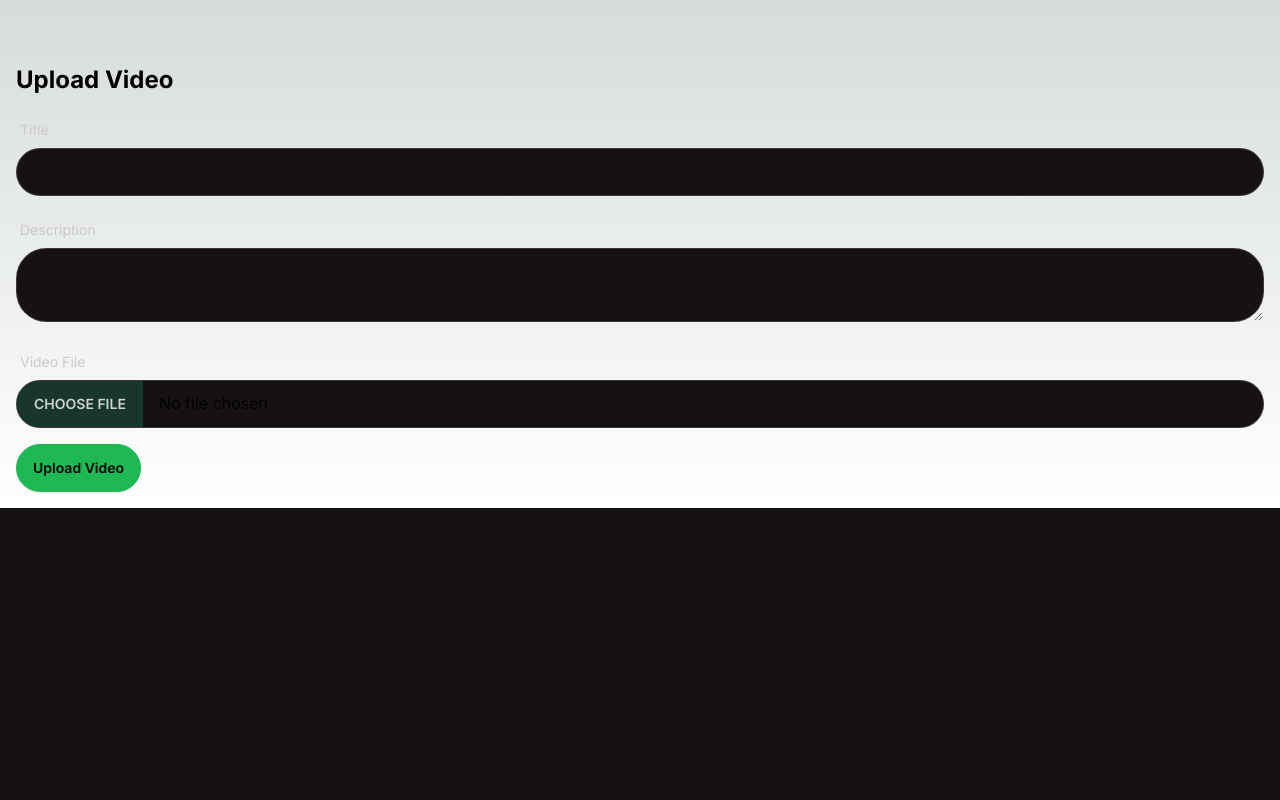
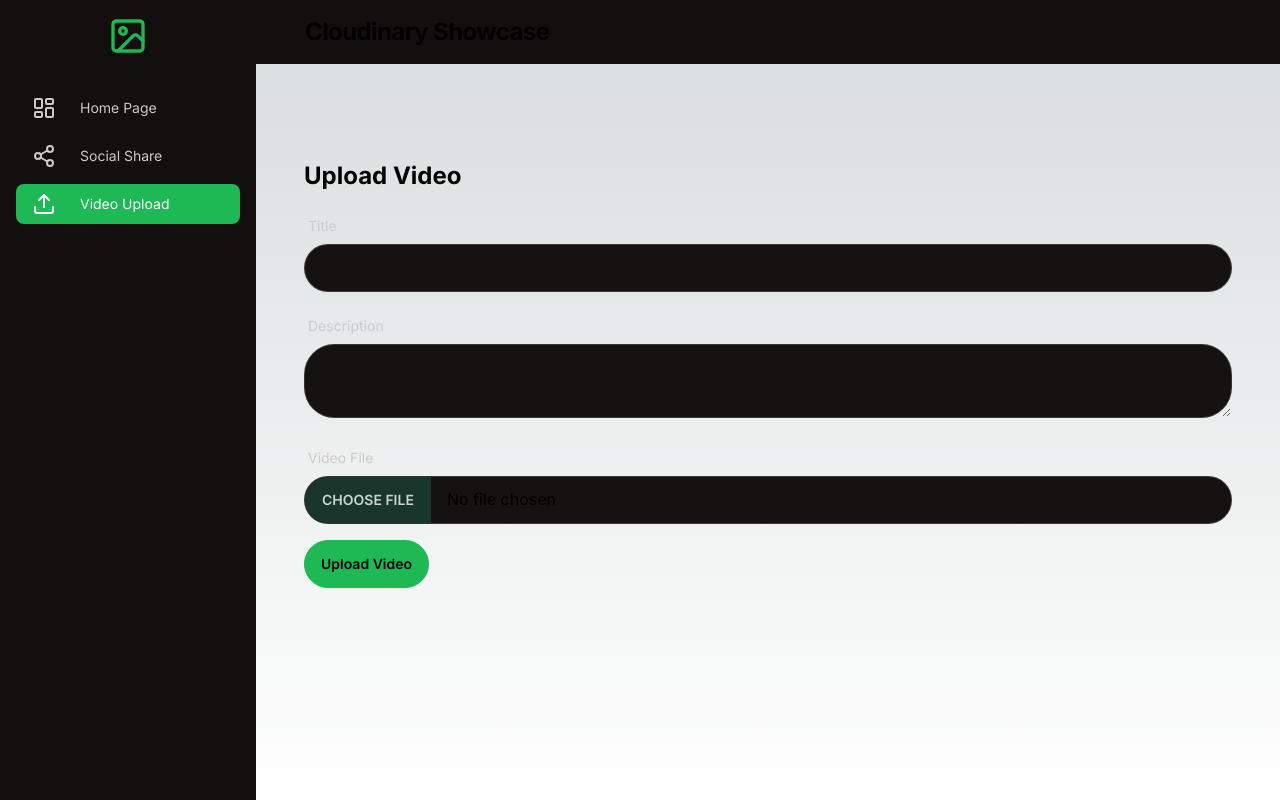
Before and after one commit to dipenkumarr/AImagery, a Next.js app: page /video-upload in a window 1280 px wide. Built offline with nearby package versions, Linux system fonts and the light colour scheme; no server answers.

Commit message:
Updated HomePage to fetch and display videos and fixed file size property in VideoUploadPage

```diff
--- a/src/app/(app)/home/page.tsx
+++ b/src/app/(app)/home/page.tsx
@@ -1,9 +1,79 @@
 "use client";
 
-import React from "react";
+import VideoCard from "@/components/VideoCard";
+import { Video } from "@/types";
+import axios from "axios";
+import React, { useCallback, useEffect, useState } from "react";
+import toast from "react-hot-toast";
+import { Loader2 } from "lucide-react";
 
 function HomePage() {
-	return <div>HomePage</div>;
+	const [videos, setVideos] = useState<Video[]>([]);
+	const [loading, setLoading] = useState(true);
+	const [error, setError] = useState<string | null>(null);
+
+	const fetchVideos = useCallback(async () => {
+		try {
+			const response = await axios.get("/api/videos");
+
+			if (Array.isArray(response.data)) {
+				setVideos(response.data);
+			} else {
+				throw new Error("Unexpected response format");
+			}
+		} catch (error) {
+			console.log(error);
+			setError("Failed to fetch videos");
+			toast.error("Error in displaying videos");
+		} finally {
+			setLoading(false);
+		}
+	}, []);
+
+	useEffect(() => {
+		fetchVideos();
+	}, [fetchVideos]);
+
+	const handleDownload = useCallback((url: string, title: string) => {
+		() => {
+			const link = document.createElement("a");
+			link.href = url;
+			link.setAttribute("download", `${title}.mp4`);
+			link.setAttribute("target", "_blank");
+			document.body.appendChild(link);
+			link.click();
+			document.body.removeChild(link);
+		};
+	}, []);
+
+	if (loading) {
+		return (
+			<div className="flex items-center justify-center animate-spin">
+				<Loader2 />
+			</div>
+		);
+	}
+
+	return (
+		<div className="container mx-auto p-4">
+			<h1 className="text-2xl font-bold mb-4">Videos</h1>
+			{videos.length === 0 ? (
+				<div className="text-center text-lg text-gray-500">
+					No videos available
+				</div>
+			) : (
+				<div className="grid grid-cols-1 sm:grid-cols-2 lg:grid-cols-3 gap-6">
+					{videos.map((video) => (
+						<VideoCard
+							key={video.id}
+							video={video}
+							onDownload={handleDownload}
+						/>
+					))}
+				</div>
+			)}
+		</div>
+	);
 }
 
 export default HomePage;
--- /dev/null
+++ b/src/app/(app)/layout.tsx
@@ -0,0 +1,148 @@
+"use client";
+
+import React, { useState } from "react";
+import Link from "next/link";
+import { usePathname, useRouter } from "next/navigation";
+import { useClerk, useUser } from "@clerk/nextjs";
+import {
+	LogOutIcon,
+	MenuIcon,
+	LayoutDashboardIcon,
+	Share2Icon,
+	UploadIcon,
+	ImageIcon,
+} from "lucide-react";
+
+const sidebarItems = [
+	{ href: "/home", icon: LayoutDashboardIcon, label: "Home Page" },
+	{ href: "/social-share", icon: Share2Icon, label: "Social Share" },
+	{ href: "/video-upload", icon: UploadIcon, label: "Video Upload" },
+];
+
+export default function AppLayout({
+	children,
+}: Readonly<{
+	children: React.ReactNode;
+}>) {
+	const [sidebarOpen, setSidebarOpen] = useState(false);
+	const pathname = usePathname();
+	const router = useRouter();
+	const { signOut } = useClerk();
+	const { user } = useUser();
+
+	const handleLogoClick = () => {
+		router.push("/");
+	};
+
+	const handleSignOut = async () => {
+		await signOut();
+	};
+
+	return (
+		<div className="drawer lg:drawer-open">
+			<input
+				id="sidebar-drawer"
+				type="checkbox"
+				className="drawer-toggle"
+				checked={sidebarOpen}
+				onChange={() => setSidebarOpen(!sidebarOpen)}
+			/>
+			<div className="drawer-content flex flex-col">
+				{/* Navbar */}
+				<header className="w-full bg-base-200">
+					<div className="navbar max-w-7xl mx-auto px-4 sm:px-6 lg:px-8">
+						<div className="flex-none lg:hidden">
+							<label
+								htmlFor="sidebar-drawer"
+								className="btn btn-square btn-ghost drawer-button"
+							>
+								<MenuIcon />
+							</label>
+						</div>
+						<div className="flex-1">
+							<Link href="/" onClick={handleLogoClick}>
+								<div className="btn btn-ghost normal-case text-2xl font-bold tracking-tight cursor-pointer">
+									Cloudinary Showcase
+								</div>
+							</Link>
+						</div>
+						<div className="flex-none flex items-center space-x-4">
+							{user && (
+								<>
+									<div className="avatar">
+										<div className="w-8 h-8 rounded-full">
+											<img
+												src={user.imageUrl}
+												alt={
+													user.username ||
+													user.emailAddresses[0]
+														.emailAddress
+												}
+											/>
+										</div>
+									</div>
+									<span className="text-sm truncate max-w-xs lg:max-w-md">
+										{user.username ||
+											user.emailAddresses[0].emailAddress}
+									</span>
+									<button
+										onClick={handleSignOut}
+										className="btn btn-ghost btn-circle"
+									>
+										<LogOutIcon className="h-6 w-6" />
+									</button>
+								</>
+							)}
+						</div>
+					</div>
+				</header>
+				{/* Page content */}
+				<main className="flex-grow">
+					<div className="max-w-7xl mx-auto w-full px-4 sm:px-6 lg:px-8 my-8">
+						{children}
+					</div>
+				</main>
+			</div>
+			<div className="drawer-side">
+				<label
+					htmlFor="sidebar-drawer"
+					className="drawer-overlay"
+				></label>
+				<aside className="bg-base-200 w-64 h-full flex flex-col">
+					<div className="flex items-center justify-center py-4">
+						<ImageIcon className="w-10 h-10 text-primary" />
+					</div>
+					<ul className="menu p-4 w-full text-base-content flex-grow">
+						{sidebarItems.map((item) => (
+							<li key={item.href} className="mb-2">
+								<Link
+									href={item.href}
+									className={`flex items-center space-x-4 px-4 py-2 rounded-lg ${
+										pathname === item.href
+											? "bg-primary text-white"
+											: "hover:bg-base-300"
+									}`}
+									onClick={() => setSidebarOpen(false)}
+								>
+									<item.icon className="w-6 h-6" />
+									<span>{item.label}</span>
+								</Link>
+							</li>
+						))}
+					</ul>
+					{user && (
+						<div className="p-4">
+							<button
+								onClick={handleSignOut}
+								className="btn btn-outline btn-error w-full"
+							>
+								<LogOutIcon className="mr-2 h-5 w-5" />
+								Sign Out
+							</button>
+						</div>
+					)}
+				</aside>
+			</div>
+		</div>
+	);
+}
--- a/src/app/(app)/video-upload/page.tsx
+++ b/src/app/(app)/video-upload/page.tsx
@@ -31,7 +31,7 @@
 		formData.append("file", file);
 		formData.append("title", title);
 		formData.append("description", description);
-		formData.append("OriginalSize", file.size.toString());
+		formData.append("originalSize", file.size.toString());
 
 		try {
 			const response = await axios.post("/api/video-upload", formData);
--- a/src/components/VideoCard.tsx
+++ b/src/components/VideoCard.tsx
@@ -81,8 +81,8 @@
 			<figure className="aspect-video relative">
 				{isHovered ? (
 					previewError ? (
-						<div className="w-full h-full flex items-center justify-center bg-gray-200">
-							<p className="text-red-500">
+						<div className="w-full h-full flex items-center justify-center">
+							<p className="text-red-300">
 								Preview not available
 							</p>
 						</div>
--- /dev/null
+++ b/src/types/index.ts
@@ -0,0 +1,11 @@
+export interface Video {
+	id: string;
+	title: string;
+	description: string;
+	publicId: string;
+	originalSize: string;
+	compressedSize: string;
+	duration: number;
+	createdAt: Date;
+	updatedAt: Date;
+}
```
